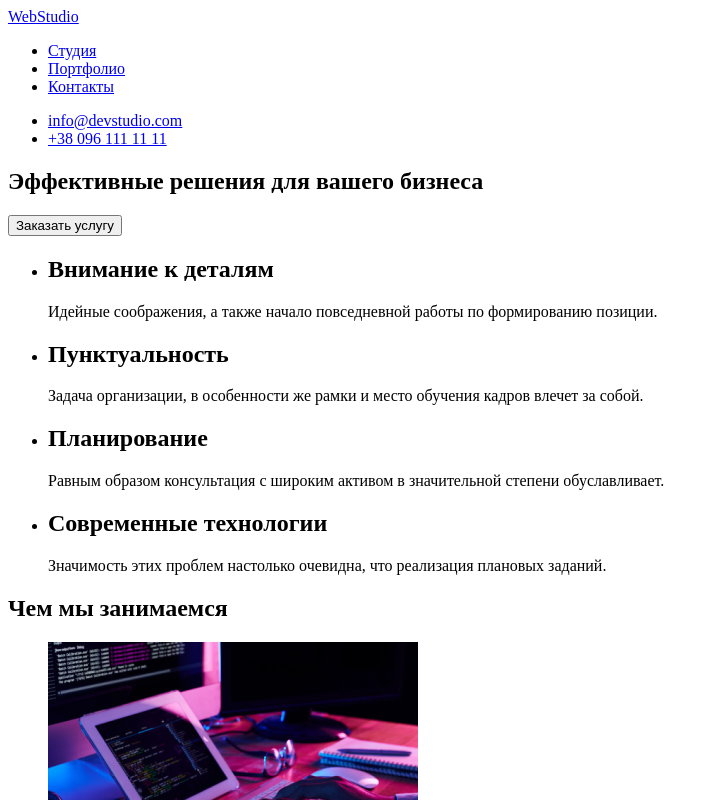
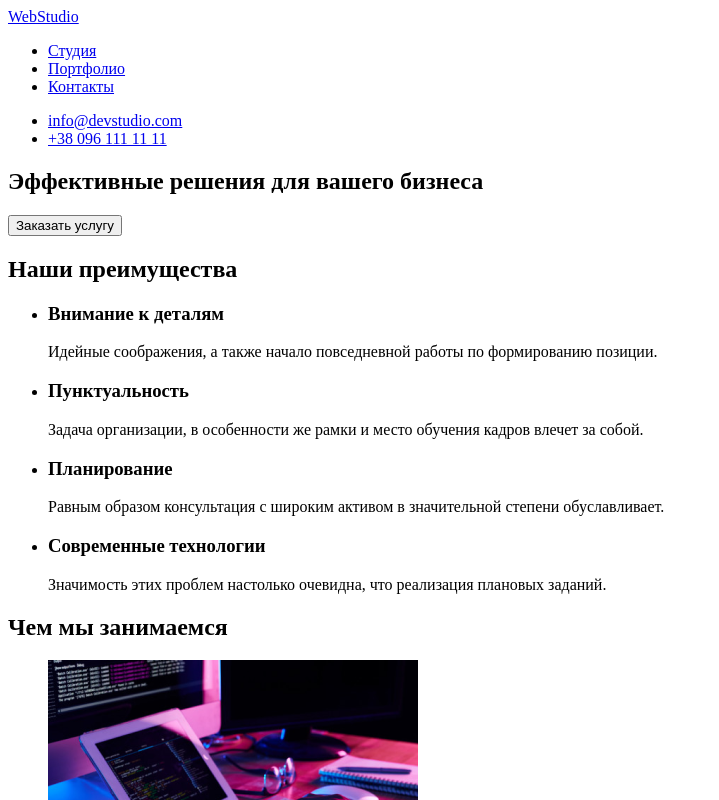
Before and after one commit to AleksDemyanov/goit-markup-hw-01, a plain HTML site: page index.html in a window 1280 px wide. Shown: the top 800 px of the page, without its empty margins (0-719 px from the left). Drawn offline with Linux system fonts and the light colour scheme.

Commit message:
Correct "h" and "sections"

```diff
--- a/index.html
+++ b/index.html
@@ -41,29 +41,32 @@
       </section>
 
       <section>
+        <h2>Наши преимущества</h2>
         <ul>
           <li>
-            <h2>Внимание к деталям</h2>
+            <h3>Внимание к деталям</h3>
             <p>Идейные соображения, а также начало повседневной работы по формированию позиции.</p>
           </li>
           <li>
-            <h2>Пунктуальность</h2>
+            <h3>Пунктуальность</h3>
             <p>
               Задача организации, в особенности же рамки и место обучения кадров влечет за собой.
             </p>
           </li>
           <li>
-            <h2>Планирование</h2>
+            <h3>Планирование</h3>
             <p>
               Равным образом консультация с широким активом в значительной степени обуславливает.
             </p>
           </li>
           <li>
-            <h2>Современные технологии</h2>
+            <h3>Современные технологии</h3>
             <p>Значимость этих проблем настолько очевидна, что реализация плановых заданий.</p>
           </li>
         </ul>
+      </section>
 
+      <section>
         <h2>Чем мы занимаемся</h2>
         <ul>
           <li>
```
